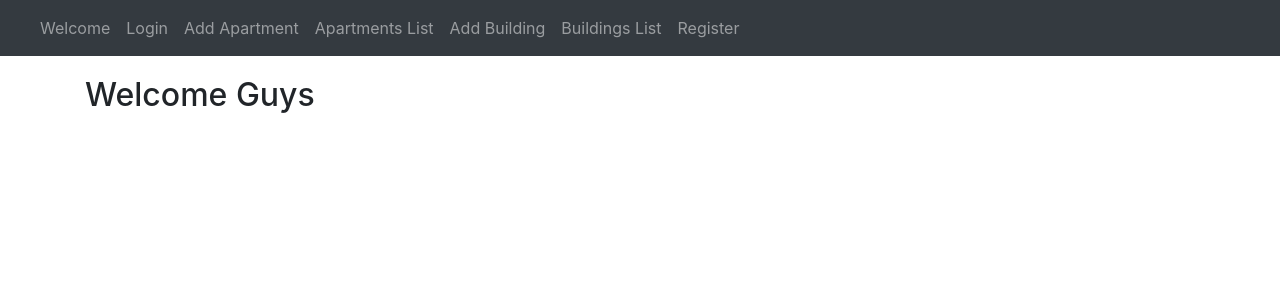
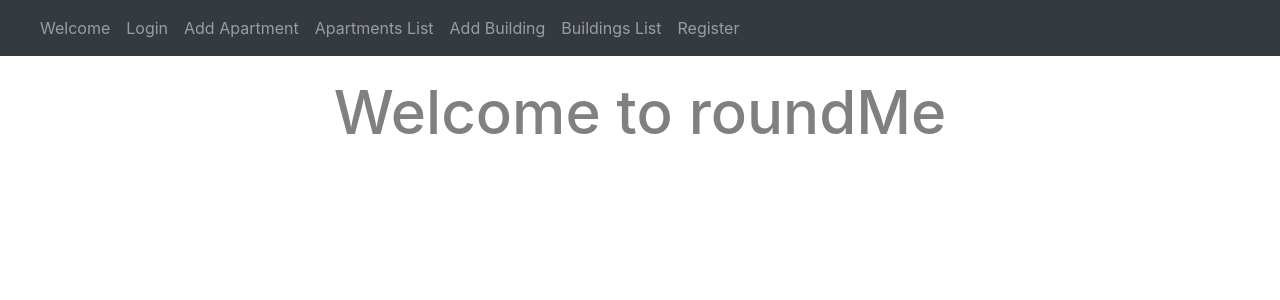
Before and after one commit to Arielv1/FullStack-Renting-Apartments, a React (Create React App) app in the folder src/main/client/reactjs/: page / in a window 1280 px wide. Shown: the top 300 px of the page. Built offline with nearby package versions, Linux system fonts and the light colour scheme.

Commit message:
client - center title and change color in "Welcome"

```diff
--- a/src/main/client/reactjs/package.json
+++ b/src/main/client/reactjs/package.json
@@ -14,6 +14,7 @@
     "axios": "^0.19.2",
     "bootstrap": "^4.4.1",
     "react": "^16.13.1",
+    "react-axios": "^2.0.3",
     "react-bootstrap": "^1.0.1",
     "react-dom": "^16.13.1",
     "react-router-dom": "^5.2.0",
--- a/src/main/client/reactjs/src/components/Welcome.js
+++ b/src/main/client/reactjs/src/components/Welcome.js
@@ -10,9 +10,9 @@ export default class Welcome extends Component {
             <div>
                 {
                     user === null ?
-                    <h2> Welcome Guys</h2>
+                    <h2 style={{fontSize: 60,color: "grey",textAlign: 'center'}}> Welcome to roundMe</h2>
                     :
-                    <h2> Welcome To {username}</h2>
+                    <h2> Welcome {username}</h2>
 
                 }
              </div>
```
Also changed, not shown: 1 other file (tests, documents, lock files or other folders).
